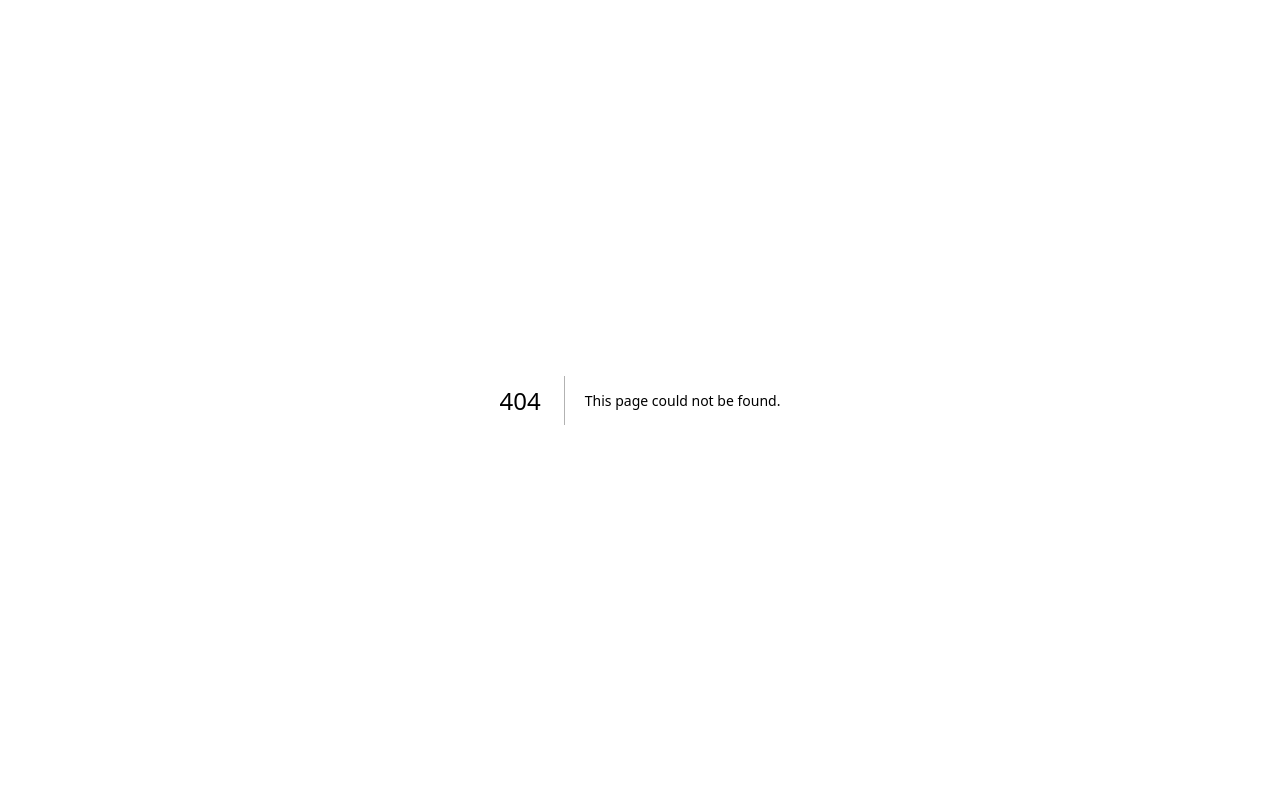
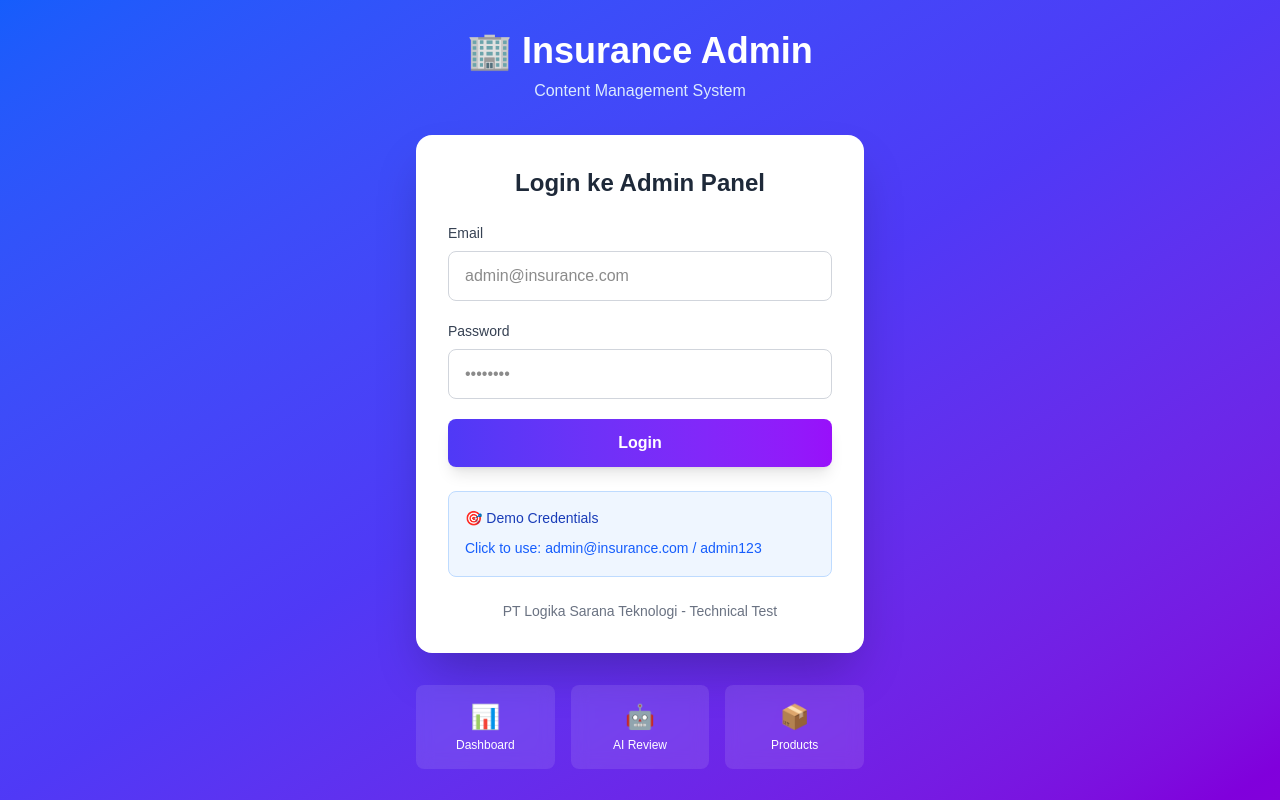
Before and after one commit to IlucielI/insurance-policy-cms, a Next.js app: page /login in a window 1280 px wide. Before the commit this address had no page. Built offline with nearby package versions, Linux system fonts and the light colour scheme.

Commit message:
feat: add CMS login page with authentication middleware

```diff
--- /dev/null
+++ b/src/app/login/page.tsx
@@ -0,0 +1,174 @@
+'use client'
+
+import { useState } from 'react'
+import { useRouter } from 'next/navigation'
+
+export default function LoginPage() {
+  const router = useRouter()
+  const [formData, setFormData] = useState({
+    email: '',
+    password: ''
+  })
+  const [loading, setLoading] = useState(false)
+  const [error, setError] = useState('')
+
+  const handleSubmit = async (e: React.FormEvent) => {
+    e.preventDefault()
+    setLoading(true)
+    setError('')
+
+    try {
+      const apiUrl = process.env.NEXT_PUBLIC_API_URL || 'http://localhost:8080/api/v1'
+      const res = await fetch(`${apiUrl}/auth/login`, {
+        method: 'POST',
+        headers: { 'Content-Type': 'application/json' },
+        body: JSON.stringify(formData)
+      })
+
+      if (!res.ok) {
+        throw new Error('Login failed')
+      }
+
+      const data = await res.json()
+
+      // Store token and user info
+      if (typeof window !== 'undefined') {
+        localStorage.setItem('token', data.token || 'demo-token')
+        localStorage.setItem('user', JSON.stringify(data.user || { email: formData.email, role: 'admin' }))
+      }
+
+      // Redirect to dashboard
+      router.push('/dashboard')
+    } catch (err) {
+      // Demo mode - allow any login for testing
+      if (typeof window !== 'undefined') {
+        localStorage.setItem('token', 'demo-token')
+        localStorage.setItem('user', JSON.stringify({
+          email: formData.email,
+          role: 'admin',
+          name: 'Admin User'
+        }))
+      }
+      router.push('/dashboard')
+    } finally {
+      setLoading(false)
+    }
+  }
+
+  const handleDemoLogin = () => {
+    setFormData({
+      email: 'admin@insurance.com',
+      password: 'admin123'
+    })
+  }
+
+  return (
+    <div className="min-h-screen bg-gradient-to-br from-blue-600 via-indigo-600 to-purple-700 flex items-center justify-center p-4">
+      <div className="w-full max-w-md">
+        {/* Logo & Title */}
+        <div className="text-center mb-8">
+          <h1 className="text-4xl font-bold text-white mb-2">
+            🏢 Insurance Admin
+          </h1>
+          <p className="text-blue-100">
+            Content Management System
+          </p>
+        </div>
+
+        {/* Login Card */}
+        <div className="bg-white rounded-2xl shadow-2xl p-8">
+          <h2 className="text-2xl font-bold text-gray-800 mb-6 text-center">
+            Login ke Admin Panel
+          </h2>
+
+          {error && (
+            <div className="mb-4 p-3 bg-red-50 border border-red-200 rounded-lg text-red-700 text-sm">
+              {error}
+            </div>
+          )}
+
+          <form onSubmit={handleSubmit} className="space-y-5">
+            {/* Email */}
+            <div>
+              <label className="block text-sm font-medium text-gray-700 mb-2">
+                Email
+              </label>
+              <input
+                type="email"
+                value={formData.email}
+                onChange={(e) => setFormData({ ...formData, email: e.target.value })}
+                required
+                className="w-full px-4 py-3 rounded-lg border border-gray-300 focus:ring-2 focus:ring-indigo-500 focus:border-transparent transition"
+                placeholder="admin@insurance.com"
+              />
+            </div>
+
+            {/* Password */}
+            <div>
+              <label className="block text-sm font-medium text-gray-700 mb-2">
+                Password
+              </label>
+              <input
+                type="password"
+                value={formData.password}
+                onChange={(e) => setFormData({ ...formData, password: e.target.value })}
+                required
+                className="w-full px-4 py-3 rounded-lg border border-gray-300 focus:ring-2 focus:ring-indigo-500 focus:border-transparent transition"
+                placeholder="••••••••"
+              />
+            </div>
+
+            {/* Submit Button */}
+            <button
+              type="submit"
+              disabled={loading}
+              className="w-full py-3 bg-gradient-to-r from-indigo-600 to-purple-600 text-white rounded-lg font-semibold hover:from-indigo-700 hover:to-purple-700 disabled:from-gray-400 disabled:to-gray-500 disabled:cursor-not-allowed transition-all shadow-lg"
+            >
+              {loading ? (
+                <span className="flex items-center justify-center gap-2">
+                  <span className="animate-spin">⚙️</span> Logging in...
+                </span>
+              ) : (
+                'Login'
+              )}
+            </button>
+          </form>
+
+          {/* Demo Credentials */}
+          <div className="mt-6 p-4 bg-blue-50 rounded-lg border border-blue-200">
+            <p className="text-sm font-medium text-blue-800 mb-2">
+              🎯 Demo Credentials
+            </p>
+            <button
+              onClick={handleDemoLogin}
+              className="text-sm text-blue-600 hover:text-blue-700 font-medium"
+            >
+              Click to use: admin@insurance.com / admin123
+            </button>
+          </div>
+
+          {/* Footer */}
+          <p className="mt-6 text-center text-sm text-gray-500">
+            PT Logika Sarana Teknologi - Technical Test
+          </p>
+        </div>
+
+        {/* Features */}
+        <div className="mt-8 grid grid-cols-3 gap-4 text-center">
+          <div className="bg-white/10 backdrop-blur-sm rounded-lg p-4 text-white">
+            <div className="text-2xl mb-1">📊</div>
+            <div className="text-xs">Dashboard</div>
+          </div>
+          <div className="bg-white/10 backdrop-blur-sm rounded-lg p-4 text-white">
+            <div className="text-2xl mb-1">🤖</div>
+            <div className="text-xs">AI Review</div>
+          </div>
+          <div className="bg-white/10 backdrop-blur-sm rounded-lg p-4 text-white">
+            <div className="text-2xl mb-1">📦</div>
+            <div className="text-xs">Products</div>
+          </div>
+        </div>
+      </div>
+    </div>
+  )
+}
--- /dev/null
+++ b/src/components/AuthMiddleware.tsx
@@ -0,0 +1,26 @@
+'use client'
+
+import { useEffect } from 'react'
+import { useRouter, usePathname } from 'next/navigation'
+
+export default function AuthMiddleware({ children }: { children: React.ReactNode }) {
+  const router = useRouter()
+  const pathname = usePathname()
+
+  useEffect(() => {
+    // Skip auth check on login page
+    if (pathname === '/login') return
+
+    // Check if user is authenticated
+    if (typeof window !== 'undefined') {
+      const token = localStorage.getItem('token')
+
+      if (!token) {
+        // Redirect to login if not authenticated
+        router.push('/login')
+      }
+    }
+  }, [pathname, router])
+
+  return <>{children}</>
+}
```
